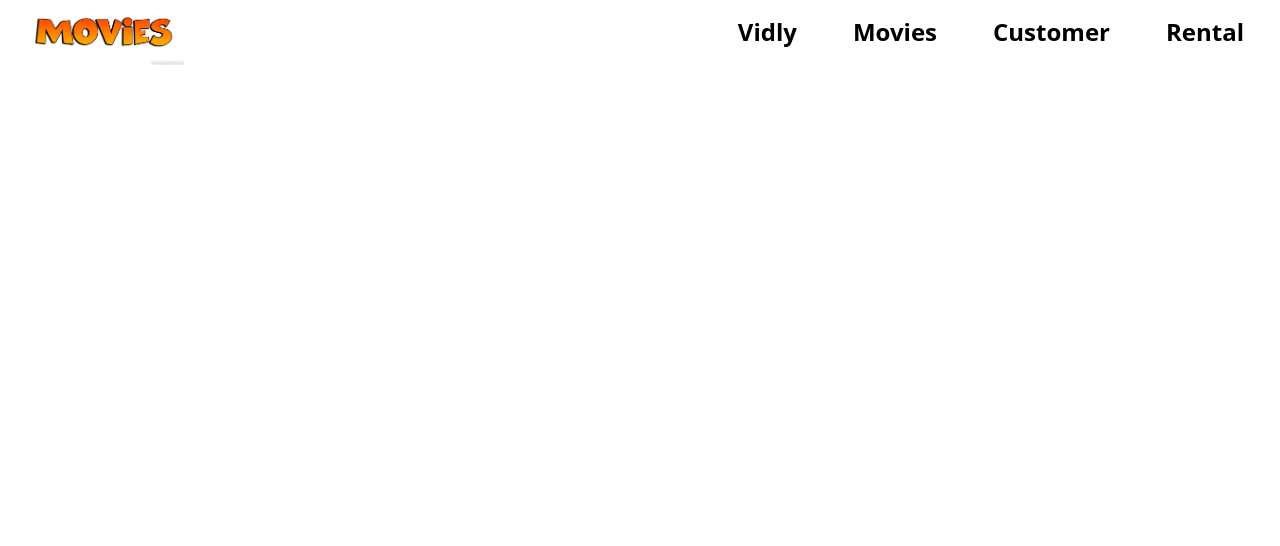
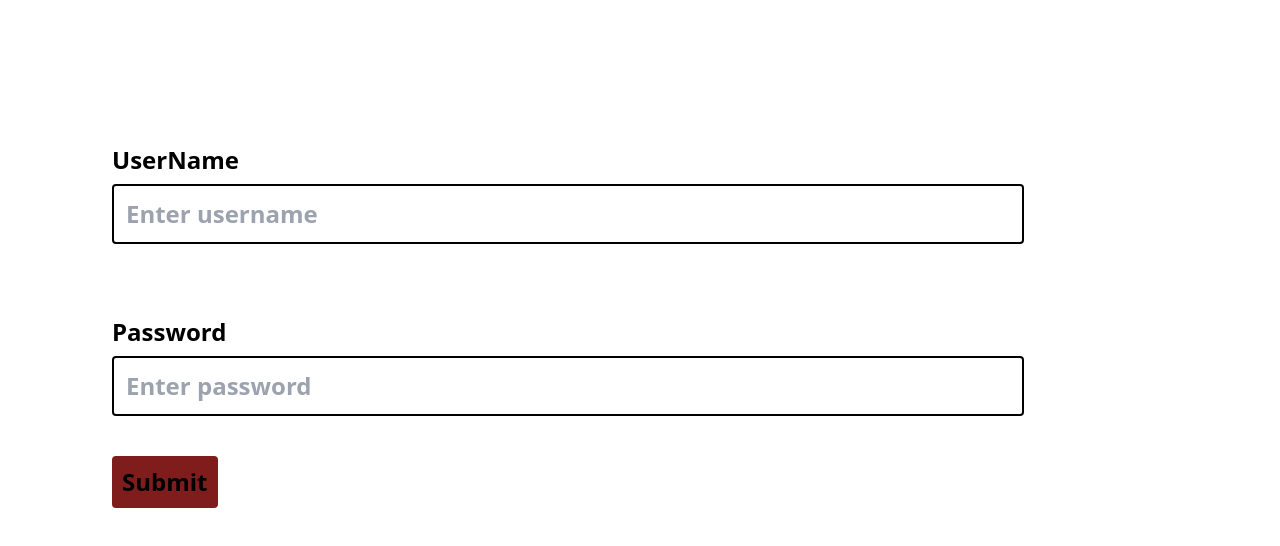
Before and after one commit to seharsitara/MovieApp-using-react, a React app in the folder movie-app/: page /loginform in a window 1280 px wide. Before the commit this address led to /not-found. Shown: the top 546 px of the page. Built offline with nearby package versions, Linux system fonts and the light colour scheme; the HTML template or start-up script is replaced by a standard one.

Commit message:
movie-app

```diff
--- a/movie-app/src/App.jsx
+++ b/movie-app/src/App.jsx
@@ -9,11 +9,13 @@ import Customer from './Customer'
 import Rental from './Rental'
 import { Route,Routes,Navigate } from 'react-router-dom';
 import Notfound from './Notfound'
+import Movieform from './Movieform'
+import Loginform from './Loginform'
+import { useLocation } from 'react-router-dom'
 
 
 
 function App() {
-
 
 
 
@@ -22,10 +24,13 @@ function App() {
       <Nav></Nav>
       <div>
       <Routes>
-      <Route exact path="/movies" element={<Movies/>}></Route>
-     <Route path="/customer" element={<Customer/>}></Route>
+      <Route path="/moviestitle/:id" element={<Movieform/>}></Route>
+      <Route path="/movies" element={<Movies/>}></Route>
+      <Route path="/customer" element={<Customer/>}></Route>
      <Route path="/rental" element={<Rental/>}></Route>
+
      <Route path="/not-found" element={<Notfound/>}></Route>
+    <Route path="/loginform" element={<Loginform/>}></Route>
      <Route path="*" element={<Navigate to="/not-found" />} />
      </Routes>
      </div>
--- a/movie-app/src/Customer.jsx
+++ b/movie-app/src/Customer.jsx
@@ -3,6 +3,26 @@ import React from "react";
 const Customer=()=>{
       return(
         <>
+   <h1>Customer</h1>
+   <h1>Customer</h1>
+   <h1>Customer</h1>
+   <h1>Customer</h1>
+   <h1>Customer</h1>
+   <h1>Customer</h1>
+   <h1>Customer</h1>
+   <h1>Customer</h1>
+   <h1>Customer</h1>
+   <h1>Customer</h1>
+   <h1>Customer</h1>
+   <h1>Customer</h1>
+   <h1>Customer</h1>
+   <h1>Customer</h1>
+   <h1>Customer</h1>
+   <h1>Customer</h1>
+   <h1>Customer</h1>
+   <h1>Customer</h1>
+   <h1>Customer</h1>
+   <h1>Customer</h1>
    <h1>Customer</h1>
 
         </>
--- /dev/null
+++ b/movie-app/src/Loginform.jsx
@@ -0,0 +1,20 @@
+import React from "react";
+
+const Loginform=()=>{
+  return(
+  <div className="w-full mt-28">
+  <form className="text-2xl font-semibold md:w-3/4 ">
+    <lable htmlFor="username" className="block absolute md:left-28 left-10">UserName</lable>
+    <input type="text" placeholder="Enter username" autoComplete="current-username" className=" border-2 border-black rounded md:p-3 p-2 md:w-full md:ml-20 mt-10 w-full "/>
+     <small></small>
+     <br/>
+    <lable htmlFor="password" className="block absolute md:left-28 left-10 mt-10">Password</lable>
+    <input type="password" placeholder="Enter password" autoComplete="current-password" className="border-2 border-black rounded md:p-3 p-2 md:w-full md:ml-20 mt-20 w-full "/>
+    <small></small>
+
+    <button className="bg-red-900 border-2 border-red-900 rounded md:mt-10 absolute md:left-28 md:p-2 left-10 p-2 mt-40">Submit</button>
+  </form>
+  </div>
+  );
+}
+export default Loginform;
--- a/movie-app/src/Moviearray.jsx
+++ b/movie-app/src/Moviearray.jsx
@@ -1,4 +1,5 @@
 import * as genresAPI from  "./Genrearray";
+import {Link} from "react-router-dom";
 
    const Moviearray=()=>{
     const movies = [
@@ -98,7 +99,9 @@ import * as genresAPI from  "./Genrearray";
           rating: 8.2
       }
   ];
-    return movies;
+    return ( movies
+
+    );
 
 
    }
--- /dev/null
+++ b/movie-app/src/Movieform.jsx
@@ -0,0 +1,21 @@
+import React from "react";
+import { useParams,useNavigate } from "react-router-dom";
+
+const Movieform=()=>{
+  const navigate=useNavigate();
+  const {id}=useParams();
+
+
+  const backBtn=()=>{
+    navigate("/movies");
+  }
+
+      return (
+        <>
+      <h1>Movie Form</h1>
+      <h1>Lorem ipsum dolor sit amet consectetur, adipisicing elit. Similique molestias qui, ipsam iure soluta quis dolorum nesciunt sunt animi debitis ratione veritatis enim atque, impedit, natus laborum eveniet minus officiis! - {id}</h1>
+      <button onClick={backBtn}>Back</button>
+      </>
+    );
+}
+export default Movieform;
--- a/movie-app/src/Moviestable.jsx
+++ b/movie-app/src/Moviestable.jsx
@@ -1,5 +1,6 @@
 import React from "react";
 import Like from "./Like";
+import {Link} from "react-router-dom";
 
 
 const Moviestable=(props)=>{
@@ -24,7 +25,7 @@ const Moviestable=(props)=>{
 
         {sort.map((movie)=>(
           <tr key={movie.id} 	 >
-            <td className=' m-20	margin: 5rem; /* 80px */ p-3.5	padding: 0.875rem; /* 14px */'>{movie.title} </td>
+            <td className=' m-20	margin: 5rem; /* 80px */ p-3.5	padding: 0.875rem; /* 14px */'><Link to={`/moviestitle/${movie.id}`} >{movie.title}</Link></td>
             <td className=' m-20	margin: 5rem;/* 80px */ padding: 0.875rem; /* 14px */'>{movie.genre.name} </td>
             <td className='  m-20	margin: 5rem; /* 80px */ p-3.5 padding: 0.875rem; /* 14px */'>{movie.stock} </td>
             <td className=' m-20	margin: 5rem; /* 80px */ p-3.5  padding: 0.875rem; /* 14px */'>{movie.rating} </td>
--- a/movie-app/src/Nav.jsx
+++ b/movie-app/src/Nav.jsx
@@ -2,18 +2,26 @@ import React, { useState } from 'react';
 import { FontAwesomeIcon } from '@fortawesome/react-fontawesome';
 import { faBars } from '@fortawesome/free-solid-svg-icons';
 import  logo from './assets/logo.jpg'
-import {Link}  from "react-router-dom";
+import {Link,useLocation}  from "react-router-dom";
 
 
 const Nav=()=>{
-    const [isOpen,setIsOpen]=useState(false)
+    const [isOpen,setIsOpen]=useState(false);
+    const location = useLocation();
+
+  // If the path is '/loginform', the navbar will be hidden
+   const showNavBar = location.pathname === '/loginform' && '/movies' && '/rental' && '/customer';
+
+
 
 const btnHandler=()=>{
   setIsOpen(!isOpen);
+
 }
-
-
-  return(
+     if(showNavBar){
+      return null;
+     }
+     return(
     <div className='md:w-full w-full absolute top-0 left-0  bg-white'>
     <nav className="flex items-center justify-between text-black md:px-6 px-4 " >
 
@@ -21,25 +29,27 @@ const btnHandler=()=>{
       <img src={logo} />
     </div>
 
-      <ul className="hidden md:flex md:items-center md:justify-between md:gap-4 font-semibold text-xl  xl:text-2xl md:cursor-pointer lg:gap-8">
+    <ul className="hidden md:flex md:items-center md:justify-between md:gap-4 font-semibold text-xl  xl:text-2xl md:cursor-pointer lg:gap-8">
         <li className="font-bold p-3  hover:text-red-900 hover:border-b-4 rounded-sm border-b-red-900 "><Link to='/vidly'>Vidly</Link></li>
         <li className="p-3  hover:text-red-900 hover:border-b-4 rounded-sm border-b-red-900 "><Link to="/movies">Movies </Link></li>
         <li className="p-3  hover:text-red-900 hover:border-b-4 rounded-sm border-b-red-900 "><Link to="/customer">Customer</Link></li>
         <li className="p-3  hover:text-red-900 hover:border-b-4 rounded-sm border-b-red-900 "><Link to="/rental">Rental</Link></li>
+        <li className="p-3  hover:text-red-900 hover:border-b-4 rounded-sm border-b-red-900 "><Link to="/loginform">Login</Link></li>
       </ul>
 
       <button className='block md:hidden  cursor-pointer' onClick={btnHandler}  >
       <FontAwesomeIcon icon={faBars}  size='2x' />
       </button>
 
-     {isOpen &&  (
+     {isOpen && (
       <div className='md:hidden  absolute top-16 left-0 right-0 w-full bg-red-900 flex flex-col items-center font-semibold text-medium text-white cursor-pointer'>
 
-         <li className='w-full p-4 text-center font-bold list-none hover:bg-red-950'> <a
-         href='#'>Vidly</a></li>
-         <li className='w-full p-4 text-center list-none  hover:bg-red-950'> <a href='#'>Movies</a></li>
-         <li className='w-full p-4 text-center list-none  hover:bg-red-950'> <a href='#'>Customer</a></li>
-         <li className='w-full p-4 text-center list-none  hover:bg-red-950'> <a href='#'>Rental</a></li>
+         <li className='w-full p-4 text-center font-bold list-none hover:bg-red-950'> <Link
+         to='/vily'>Vidly</Link></li>
+         <li className='w-full p-4 text-center list-none  hover:bg-red-950'> <Link to='/movies'>Movies</Link></li>
+         <li className='w-full p-4 text-center list-none  hover:bg-red-950'> <Link to='/customer'>Customer</Link></li>
+         <li className='w-full p-4 text-center list-none  hover:bg-red-950'> <Link to='/rental'>Rental</Link></li>
+         <li className='w-full p-4 text-center list-none  hover:bg-red-950'> <Link to='/loginform'>Login</Link></li>
 
       </div>
 
--- a/movie-app/src/Notfound.jsx
+++ b/movie-app/src/Notfound.jsx
@@ -1,15 +1,10 @@
-import React from "react";
+import React from "react"
 
 const Notfound=()=>{
-      return(
-        <>
-   <h1>Notfound</h1>
-
-
-
-        </>
-      );
-
-
+    return(
+      <>
+      <h1>Not Found</h1>
+      </>
+    );
 }
 export default Notfound;
--- a/movie-app/src/Rental.jsx
+++ b/movie-app/src/Rental.jsx
@@ -1,15 +1,6 @@
 import React from "react";
 
 const Rental=()=>{
-      return(
-        <>
-   <h1>Rental</h1>
-
-
-
-        </>
-      );
-
-
+      return <h1>Rental</h1>
 }
 export default Rental;
--- a/movie-app/src/main.jsx
+++ b/movie-app/src/main.jsx
@@ -6,8 +6,10 @@ import './index.css'
 
 createRoot(document.getElementById('root')).render(
 
-    <BrowserRouter>
-  <App/>
-    </BrowserRouter>
+  <StrictMode>
+  <BrowserRouter>
+  <App />
+  </BrowserRouter>
+</StrictMode>,
 
 )
```
Also changed, not shown: movie-app/src/Movies.jsx (+2 -7 lines).
